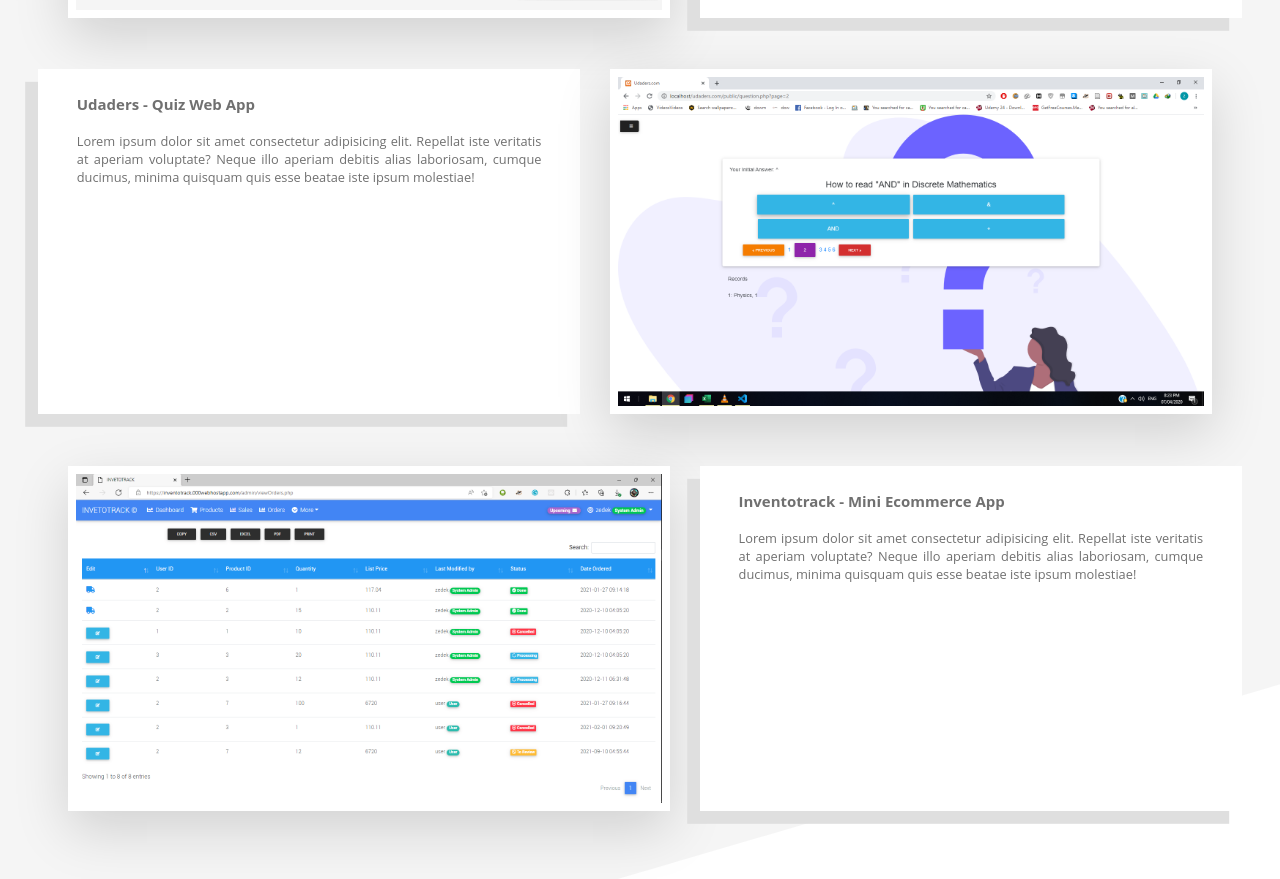
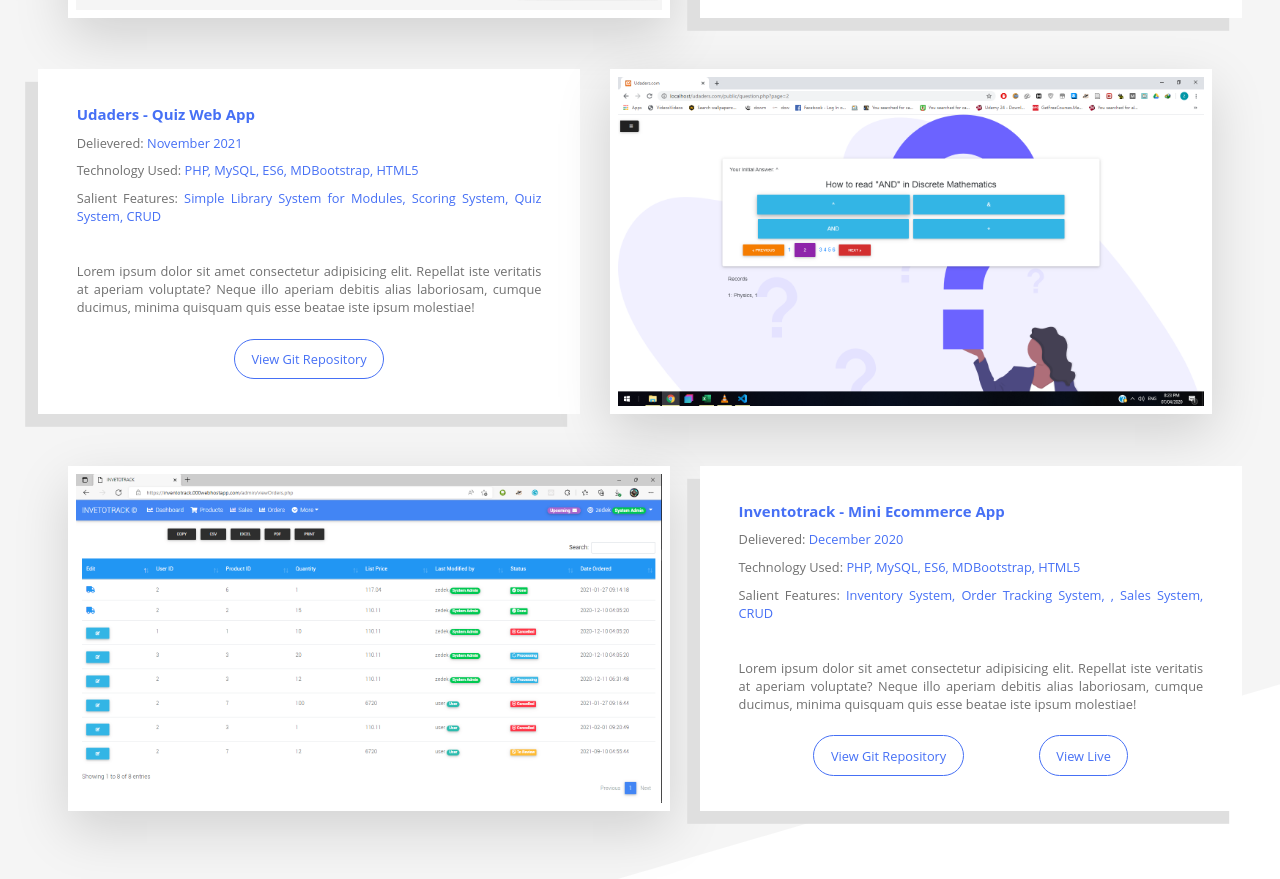
Before and after one commit to user109436/Portfolio_2022, a website: page index.html in a window 1280 px wide. Shown: the part 3904-4783 px from the top of the page. Drawn offline with Linux system fonts and the light colour scheme.

Commit message:
Remaining Link and Project Specification

```diff
--- a/index.html
+++ b/index.html
@@ -700,14 +700,14 @@
                 <div class="btn-icons justify-content-evenly flex-wrap">
                   <a
                     target="_blank"
-                    href="https://github.com/user109436/URSM_OS_projects.git"
+                    href="https://github.com/user109436/QRDANCE.git"
                     class="btn btn-secondary btn-rounded animated-normal enlarge u-mt-sm"
                   >
                     View Git Repository
                   </a>
                   <a
                     target="_blank"
-                    href="https://ursm-dining-philosopher.netlify.app/"
+                    href="https://qrdance.000webhostapp.com//"
                     class="btn btn-secondary btn-rounded animated-normal enlarge u-mt-sm"
                   >
                     View Live
@@ -726,8 +726,24 @@
               />
             </div>
             <div class="project__details">
-              <div class="card-landscape box">
-                <h3>Udaders - Quiz Web App</h3>
+              <div
+                class="card-landscape box justify-content-evenly flex-direction-col"
+              >
+                <h3 class="subtitle">Udaders - Quiz Web App</h3>
+                <h4 class="font-normal">
+                  Delievered: <span class="link">November 2021</span>
+                </h4>
+                <h4 class="font-normal">
+                  Technology Used:
+                  <span class="link">PHP, MySQL, ES6, MDBootstrap, HTML5</span>
+                </h4>
+                <h4 class="font-normal">
+                  Salient Features:
+                  <span class="link"
+                    >Simple Library System for Modules, Scoring System, Quiz
+                    System, CRUD
+                  </span>
+                </h4>
                 <br />
                 <p>
                   Lorem ipsum dolor sit amet consectetur adipisicing elit.
@@ -735,6 +751,22 @@
                   aperiam debitis alias laboriosam, cumque ducimus, minima
                   quisquam quis esse beatae iste ipsum molestiae!
                 </p>
+                <div class="btn-icons justify-content-evenly flex-wrap">
+                  <a
+                    target="_blank"
+                    href="https://github.com/user109436/udaders.com.git"
+                    class="btn btn-secondary btn-rounded animated-normal enlarge u-mt-sm"
+                  >
+                    View Git Repository
+                  </a>
+                  <!-- <a
+                    target="_blank"
+                    href="https://qrdance.000webhostapp.com//"
+                    class="btn btn-secondary btn-rounded animated-normal enlarge u-mt-sm"
+                  >
+                    View Live
+                  </a> -->
+                </div>
               </div>
             </div>
           </div>
@@ -748,8 +780,24 @@
               />
             </div>
             <div class="project__details">
-              <div class="card-landscape box">
-                <h3>Inventotrack - Mini Ecommerce App</h3>
+              <div
+                class="card-landscape box justify-content-evenly flex-direction-col"
+              >
+                <h3 class="subtitle">Inventotrack - Mini Ecommerce App</h3>
+                <h4 class="font-normal">
+                  Delievered: <span class="link">December 2020</span>
+                </h4>
+                <h4 class="font-normal">
+                  Technology Used:
+                  <span class="link">PHP, MySQL, ES6, MDBootstrap, HTML5</span>
+                </h4>
+                <h4 class="font-normal">
+                  Salient Features:
+                  <span class="link"
+                    >Inventory System, Order Tracking System, , Sales System,
+                    CRUD
+                  </span>
+                </h4>
                 <br />
                 <p>
                   Lorem ipsum dolor sit amet consectetur adipisicing elit.
@@ -757,6 +805,22 @@
                   aperiam debitis alias laboriosam, cumque ducimus, minima
                   quisquam quis esse beatae iste ipsum molestiae!
                 </p>
+                <div class="btn-icons justify-content-evenly flex-wrap">
+                  <a
+                    target="_blank"
+                    href="https://github.com/user109436/mini-inventory-app-DSA-finals/tree/master"
+                    class="btn btn-secondary btn-rounded animated-normal enlarge u-mt-sm"
+                  >
+                    View Git Repository
+                  </a>
+                  <a
+                    target="_blank"
+                    href="https://inventotrack.000webhostapp.com/"
+                    class="btn btn-secondary btn-rounded animated-normal enlarge u-mt-sm"
+                  >
+                    View Live
+                  </a>
+                </div>
               </div>
             </div>
           </div>
```
